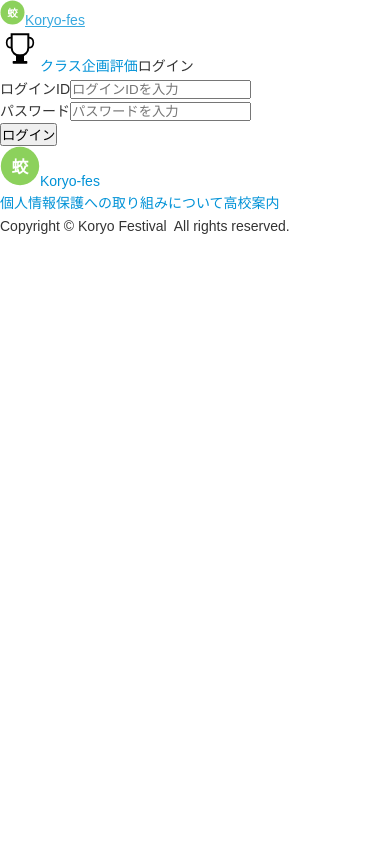
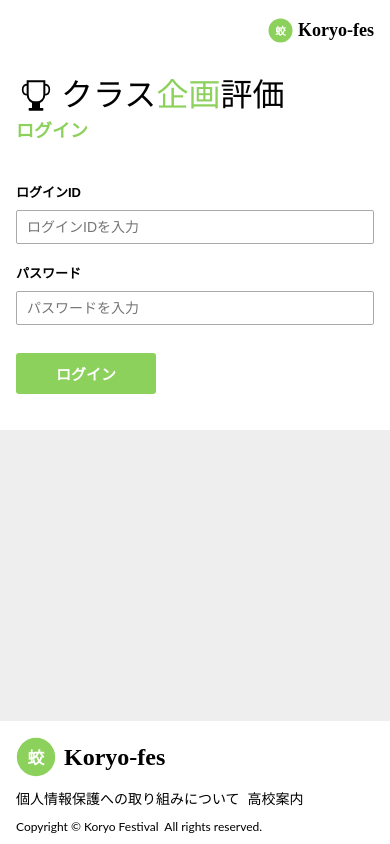
Before and after one commit to koryojohogijutsu/koryo-fes.results, a Next.js app: page /login in a window 390 px wide. Built offline with nearby package versions, Linux system fonts and the light colour scheme; no server answers.

Commit message:
Update LoginForm.module.css

```diff
--- a/components/LoginForm.module.css
+++ b/components/LoginForm.module.css
@@ -5,477 +5,346 @@
   min-height: 100vh;
   display: flex;
   flex-direction: column;
-  background-color: #fff;
-  font-family: "Hiragino Kaku Gothic ProN","Hiragino Sans",Meiryo,sans-serif;
-  font-size: 14px;
-  color: #333;
-  line-height: 1.6;
+  background-color: #EEEEEE;
 }
 
 /* ============================================================
-   simpleHeader
+   ヘッダー
+   元HTML: height:120px, padding: 20px 200px, background:#FFFFFF
 ============================================================ */
-.simpleHeader {
-  background-color: #fff;
-  border-bottom: 1px solid #ddd;
+.header {
+  background-color: #FFFFFF;
+  width: 100%;
+  height: 120px;
+  padding: 20px 200px 0 200px;
+  display: flex;
+  flex-direction: row;
+  align-items: flex-end;
+  gap: 0;
+  flex-shrink: 0;
 }
 
-/* Benesseロゴバー */
-.benesseHeaderBar {
-  background-color: #fff;
-  border-bottom: 1px solid #e8e8e8;
+/* Koryo-fes ロゴ (左) */
+.headerLogo {
+  display: flex;
+  flex-direction: row;
+  align-items: center;
+  justify-content: center;
+  text-decoration: none;
+  color: inherit;
+  height: 65px;
+  padding-left: 40px;
+  padding-bottom: 0;
+  align-self: flex-end;
 }
 
-.benesseHeaderBox {
-  max-width: 980px;
-  margin: 0 auto;
-  padding: 6px 10px;
+.headerLogoText {
+  font-family: "Noto Serif JP", serif;
+  font-size: 18px;
+  font-weight: 900;
+  color: #000000;
+  margin-left: 5px;
 }
 
-.benesseHeaderLogo {
-  display: inline-block;
-  text-decoration: none;
+/* クラス企画評価 タイトルブロック (右寄り) */
+.headerTitleBlock {
+  display: flex;
+  flex-direction: column;
+  align-items: flex-start;
+  justify-content: flex-end;
+  height: 100%;
+  margin-left: 20px;
 }
 
-/* マナビジョンロゴ行 */
-.wFix {
-  max-width: 760px;
-  margin: 0 auto;
-  padding: 8px 10px;
-  display: flex;
-  align-items: center;
-  gap: 12px;
+.headerLoginLabel {
+  font-family: "Lato", sans-serif;
+  font-size: 18px;
+  font-weight: 900;
+  color: #8cd15c;
+  margin-bottom: 4px;
+  line-height: 1.4;
 }
 
-.manageLogo {
-  margin: 0;
-  line-height: 1;
+.headerTitleLink {
+  display: flex;
+  flex-direction: row;
+  align-items: flex-end;
+  text-decoration: none;
+  color: inherit;
+  height: 65px;
+  padding-left: 0;
 }
 
-.manageLogo a {
-  display: inline-block;
-  text-decoration: none;
+.headerTitleText {
+  display: flex;
+  flex-direction: row;
+  align-items: flex-end;
+  margin-left: 5px;
 }
 
-.headerTxt {
-  font-size: 14px;
-  color: #333;
-  margin: 0;
-  padding-left: 12px;
-  border-left: 1px solid #ccc;
+.titleBlack {
+  font-family: "Kosugi Maru", sans-serif;
+  font-size: 32px;
+  font-weight: 400;
+  color: #000000;
+  line-height: 1.4;
+}
+
+.titleGreen {
+  font-family: "Kosugi Maru", sans-serif;
+  font-size: 32px;
+  font-weight: 400;
+  color: #8cd15c;
+  line-height: 1.4;
 }
 
 /* ============================================================
-   コンテンツエリア
+   メインエリア
+   元HTML: カード 700px × 500px, margin:20px 0, padding:20px 40px,
+           background:#FFFFFF, box-shadow: 1px 1px 5px rgba(0,0,0,0.2)
 ============================================================ */
-.col1 {
+.main {
   flex: 1;
-  background-color: #f5f5f5;
+  display: flex;
+  justify-content: center;
+  align-items: flex-start;
+  padding: 0;
 }
 
-.contBoxWrap {
-  max-width: 760px;
-  margin: 0 auto;
-  padding: 20px 10px 40px;
-}
-
-.contBox {
-  background-color: #fff;
-  border: 1px solid #ddd;
-  padding: 20px 30px 30px;
+.card {
+  background-color: #FFFFFF;
+  box-shadow: 1px 1px 5px rgba(0, 0, 0, 0.2);
+  width: 700px;
+  max-width: 100%;
+  min-height: 500px;
+  margin: 20px 0;
+  padding: 20px 40px 0 40px;
+  display: flex;
+  flex-direction: column;
 }
 
 /* ============================================================
-   フォーム共通
+   フォーム
 ============================================================ */
-.formInput {
-  /* wrapper */
+.form {
+  display: flex;
+  flex-direction: column;
+  gap: 20px;
+  padding: 20px 0;
 }
 
-.formSection {
-  margin-bottom: 16px;
+.field {
+  display: flex;
+  flex-direction: column;
+  gap: 6px;
 }
 
-.formTtl01 {
-  margin-bottom: 4px;
+.label {
+  font-family: "Noto Sans JP", sans-serif;
+  font-size: 13px;
+  font-weight: 700;
+  color: #000000;
 }
 
-.formTtl01 h2 {
-  font-size: 13px;
-  font-weight: bold;
-  color: #333;
-  border: none;
-  padding: 0;
-  margin: 0;
-  background: none;
-}
-
-/* テキスト入力 */
-.loginId,
-.loginPass {
+.input {
   width: 100%;
   max-width: 400px;
-  padding: 7px 8px;
+  padding: 8px 10px;
   border: 1px solid #aaa;
   border-radius: 2px;
   font-size: 14px;
   color: #333;
   background-color: #fff;
-  box-sizing: border-box;
+  font-family: inherit;
   outline: none;
+  transition: border-color 0.15s;
 }
 
-.loginId:focus,
-.loginPass:focus {
-  border-color: #0092d7;
-  box-shadow: 0 0 3px rgba(0,146,215,0.3);
+.input:focus {
+  border-color: #8cd15c;
+  box-shadow: 0 0 3px rgba(140, 209, 92, 0.4);
 }
 
-.entered {
-  /* same as above, already styled */
-}
-
-/* パスワード欄 */
-.formPasswd {
-  display: flex;
-  align-items: center;
-}
-
-.pwcheck {
-  display: inline-block;
-  width: 20px;
-  height: 20px;
-  margin-left: 6px;
+.input:disabled {
+  background-color: #f5f5f5;
+  cursor: not-allowed;
 }
 
 /* エラー */
-.loginfalse {
-  /* wrapper */
+.errorBox {
+  background-color: #fff3f3;
+  border: 1px solid #fcc;
+  border-radius: 2px;
+  padding: 10px 14px;
 }
 
-.loginfalsInner {
-  /* wrapper */
-}
-
-.loginfalseText {
+.errorText {
+  font-size: 13px;
   color: #c00;
   margin: 0;
 }
 
-/* ============================================================
-   チェックボックスリスト
-============================================================ */
-.formList03 {
-  list-style: none;
-  padding: 0;
-  margin: 0 0 16px;
+/* ログインボタン */
+.submitBtn {
+  width: fit-content;
+  min-width: 140px;
+  background-color: #8cd15c;
+  color: #ffffff;
+  border: none;
+  border-radius: 3px;
+  padding: 10px 40px;
+  font-size: 15px;
+  font-weight: 700;
+  cursor: pointer;
+  font-family: "Lato", "Noto Sans JP", sans-serif;
+  transition: background-color 0.15s;
+  margin-top: 8px;
 }
 
-.formList03 li {
-  margin-bottom: 6px;
+.submitBtn:hover:not(:disabled) {
+  background-color: #78be47;
 }
 
-.formList03 label {
-  display: flex;
-  align-items: center;
-  gap: 6px;
-  cursor: pointer;
-  font-size: 13px;
-}
-
-.formList03 input[type="checkbox"] {
-  width: 13px;
-  height: 13px;
-  margin: 0;
-  accent-color: #0092d7;
-}
-
-/* ============================================================
-   ログインボタン
-============================================================ */
-.formBtn01 {
-  margin-bottom: 0;
-  text-align: center;
-}
-
-.formBtn01 button {
-  background-color: #ff6600;
-  color: #fff;
-  border: none;
-  border-radius: 3px;
-  padding: 11px 50px;
-  font-size: 16px;
-  font-weight: bold;
-  cursor: pointer;
-  min-width: 160px;
-  transition: background-color 0.15s;
-  font-family: inherit;
-}
-
-.formBtn01 button:hover:not(:disabled) {
-  background-color: #e05a00;
-}
-
-.formBtn01 button:disabled {
+.submitBtn:disabled {
   opacity: 0.65;
   cursor: not-allowed;
 }
 
 /* ============================================================
-   他のIDでログイン (#exbc_longin_area 相当)
+   フッター
+   元HTML: padding: 20px 200px, background:#FFFFFF
 ============================================================ */
-.exbcLoginArea {
-  margin: 48px 0;
-}
-
-.exbcLoginTitle {
-  font-size: 1.25em;
-  font-weight: 700;
-  text-align: center;
-  margin-bottom: 20px;
-}
-
-.exbcNote {
-  font-size: 10px;
-  text-align: center;
-  line-height: 1.3;
-  margin-bottom: 20px;
-  color: #333;
-}
-
-.exbcLoginAreaBtn {
-  display: flex;
-  justify-content: center;
-}
-
-/* SNSボタン共通 (a タグと同じ見た目) */
-.exbcSnsBtn {
-  text-decoration: none;
-  border-radius: 3px;
-  border: solid 1px #EEE;
-  background-color: #FFF;
-  box-shadow: 0 2px 4px rgb(0 0 0 / 16%);
-  display: inline-flex;
-  align-items: center;
-  justify-content: flex-start;
-  width: 220px;
-  margin-bottom: 20px;
-  padding-right: 8px;
-  cursor: pointer;
-  font-family: inherit;
-  transition: box-shadow 0.3s, background-color 0.3s;
-}
-
-.exbcSnsBtn:hover,
-.exbcSnsBtn:focus {
-  box-shadow: 3px 3px 3px #c6dafb, -3px -3px 3px #c6dafb, 3px -3px 3px #c6dafb, -3px 3px 3px #c6dafb;
-}
-
-.exbcSnsBtn:active {
-  background-color: #EEE;
-}
-
-.iconCover {
-  width: 34px;
-  height: 34px;
-  border-radius: 3px;
-  display: flex;
-  justify-content: center;
-  align-items: center;
+.footer {
+  background-color: #FFFFFF;
+  width: 100%;
+  padding: 20px 200px 0 200px;
   flex-shrink: 0;
 }
 
-.classiIconCover {
-  width: 100px !important;
+.footerInner {
+  display: flex;
+  flex-direction: row;
+  align-items: center;
+  justify-content: space-between;
+  width: 100%;
 }
 
-.exbcSnsBtnClassi {
-  height: 46px;
+/* フッターロゴ */
+.footerLogo {
+  display: flex;
+  flex-direction: row;
+  align-items: center;
+  text-decoration: none;
+  color: inherit;
 }
 
-.iconText {
-  font-family: 'Roboto', Arial, sans-serif !important;
-  font-weight: 700;
-  font-size: 14px !important;
-  margin-left: 16px;
-  color: #666;
+.footerLogoText {
+  font-family: "Noto Serif JP", serif;
+  font-size: 24px;
+  font-weight: 900;
+  color: #000000;
+  margin-left: 8px;
+}
+
+/* フッターリンク */
+.footerLinks {
+  display: flex;
+  flex-direction: row;
+  align-items: center;
+}
+
+.footerLink {
+  font-family: "Lato", "Noto Sans JP", sans-serif;
+  font-size: 14px;
+  font-weight: 400;
+  color: #000000;
+  text-decoration: none;
+  line-height: 1.4;
+}
+
+.footerLink:hover {
+  color: #3983ea;
+  text-decoration: underline;
+}
+
+.footerDivider {
+  display: inline-block;
+  width: 1px;
+  height: 15px;
+  background-color: #000000;
+  margin: 0 20px;
+}
+
+/* コピーライト */
+.copyright {
+  font-family: "Lato", "Noto Sans JP", sans-serif;
+  font-size: 12px;
+  font-weight: 400;
+  color: #000000;
+  text-align: left;
+  margin-top: 0;
+  padding: 8px 0 8px 0;
 }
 
 /* ============================================================
-   初期登録案内 .formNote02
+   レスポンシブ
 ============================================================ */
-.formNote02 {
-  margin-bottom: 16px;
-}
-
-.note {
-  font-size: 11px;
-  color: #555;
-  line-height: 1.6;
-  margin: 0;
-}
-
-/* ============================================================
-   リンクリスト .formList05
-============================================================ */
-.formList05 {
-  list-style: none;
-  padding: 0;
-  margin: 0 0 20px;
-}
-
-.formList05 li {
-  margin-bottom: 6px;
-  padding-left: 10px;
-  position: relative;
-}
-
-.formList05 li::before {
-  content: "▶";
-  position: absolute;
-  left: 0;
-  color: #0092d7;
-  font-size: 9px;
-  top: 4px;
-}
-
-.formList05 li a {
-  font-size: 13px;
-  color: #0092d7;
-  text-decoration: none;
-}
-
-.formList05 li a:hover {
-  text-decoration: underline;
-  color: #38a9df;
-}
-
-/* ============================================================
-   注意事項 .formNote03
-============================================================ */
-.formNote03 {
-  list-style: none;
-  padding: 0;
-  margin: 0 0 20px;
-}
-
-.formNote03 li {
-  font-size: 11px;
-  color: #555;
-  line-height: 1.7;
-  margin-bottom: 4px;
-}
-
-/* ============================================================
-   フッターメニュー
-============================================================ */
-.footMenu {
-  border-top: 1px solid #ddd;
-  padding-top: 16px;
-  margin-top: 10px;
-}
-
-.footMenuList {
-  list-style: none;
-  padding: 0;
-  margin: 0;
-  text-align: center;
-}
-
-.footMenuList li a {
-  font-size: 13px;
-  color: #0092d7;
-  text-decoration: none;
-}
-
-.footMenuList li a:hover {
-  text-decoration: underline;
-}
-
-/* ============================================================
-   footer (benesse-s-footer 相当)
-============================================================ */
-.benesseFooter {
-  background-color: #fff;
-  border-top: 1px solid #ddd;
-}
-
-.benesseFooterInner {
-  max-width: 980px;
-  margin: 0 auto;
-  padding: 12px 10px;
-}
-
-.benesseFooterUpper {
-  display: flex;
-  align-items: center;
-  gap: 20px;
-  margin-bottom: 8px;
-  flex-wrap: wrap;
-}
-
-.benesseFooterLogo {
-  display: inline-block;
-  text-decoration: none;
-  flex-shrink: 0;
-}
-
-.benesseFooterList {
-  list-style: none;
-  padding: 0;
-  margin: 0;
-  display: flex;
-  gap: 20px;
-  flex-wrap: wrap;
-}
-
-.benesseFooterList li a {
-  font-size: 11px;
-  color: #333;
-  text-decoration: none;
-}
-
-.benesseFooterList li a:hover {
-  text-decoration: underline;
-}
-
-.benesseFooterCopyright {
-  font-size: 11px;
-  color: #666;
-  display: block;
-}
-
-/* ============================================================
-   レスポンシブ (max-width: 705px)
-============================================================ */
-@media screen and (max-width: 705px) {
-  .contBoxWrap {
-    padding: 0;
-  }
-
-  .contBox {
-    border: none;
-    padding: 16px 14px 24px;
-  }
-
-  .loginId,
-  .loginPass {
-    max-width: 100%;
-  }
-
-  .exbcSnsBtn {
-    width: 100%;
-    max-width: 280px;
-  }
-
-  .benesseFooterUpper {
-    flex-direction: column;
-    align-items: flex-start;
+@media screen and (max-width: 900px) {
+  .header {
+    padding: 20px 40px 0 40px;
+    height: auto;
+    min-height: 100px;
+    flex-wrap: wrap;
     gap: 8px;
   }
 
-  .benesseFooterList {
-    flex-direction: column;
-    gap: 6px;
+  .footer {
+    padding: 20px 40px 0 40px;
   }
 }
+
+@media screen and (max-width: 640px) {
+  .header {
+    padding: 16px 16px 0 16px;
+    height: auto;
+    flex-direction: column;
+    align-items: flex-start;
+  }
+
+  .headerLogo {
+    padding-left: 0;
+    height: auto;
+  }
+
+  .headerTitleBlock {
+    margin-left: 0;
+    height: auto;
+  }
+
+  .card {
+    width: 100%;
+    margin: 0;
+    padding: 16px;
+    min-height: auto;
+    box-shadow: none;
+  }
+
+  .footer {
+    padding: 16px 16px 0 16px;
+  }
+
+  .footerInner {
+    flex-direction: column;
+    align-items: flex-start;
+    gap: 12px;
+  }
+
+  .footerLinks {
+    flex-wrap: wrap;
+    gap: 8px;
+  }
+
+  .footerDivider {
+    display: none;
+  }
+}
```
